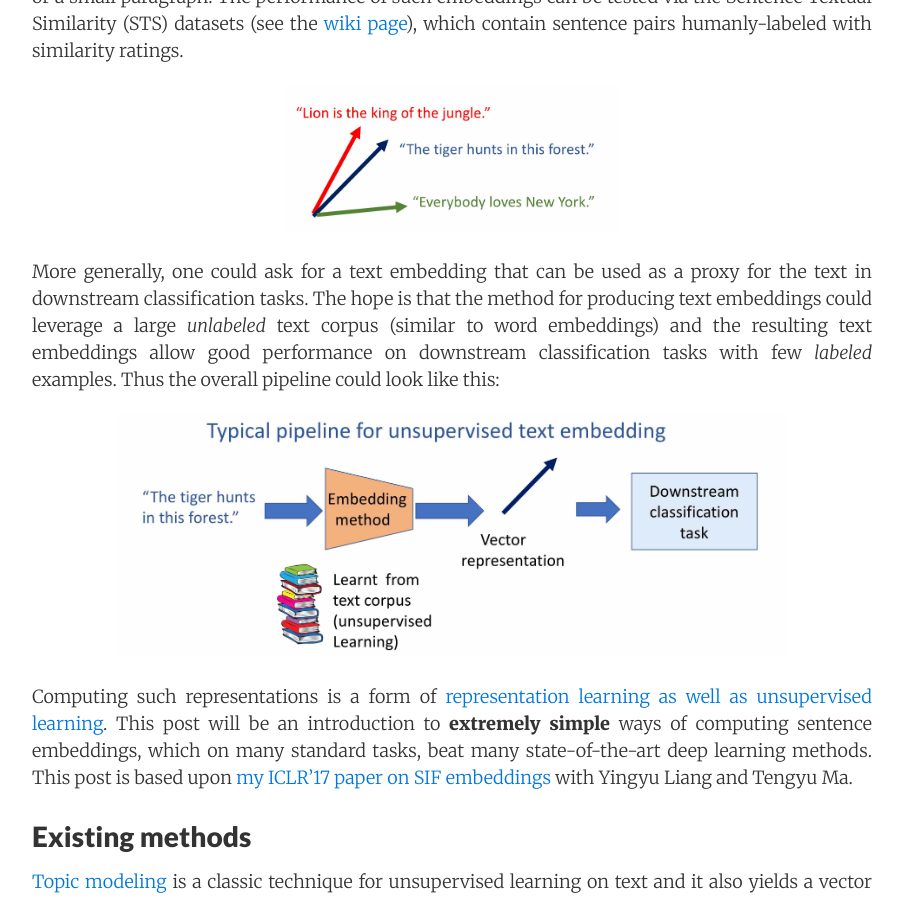
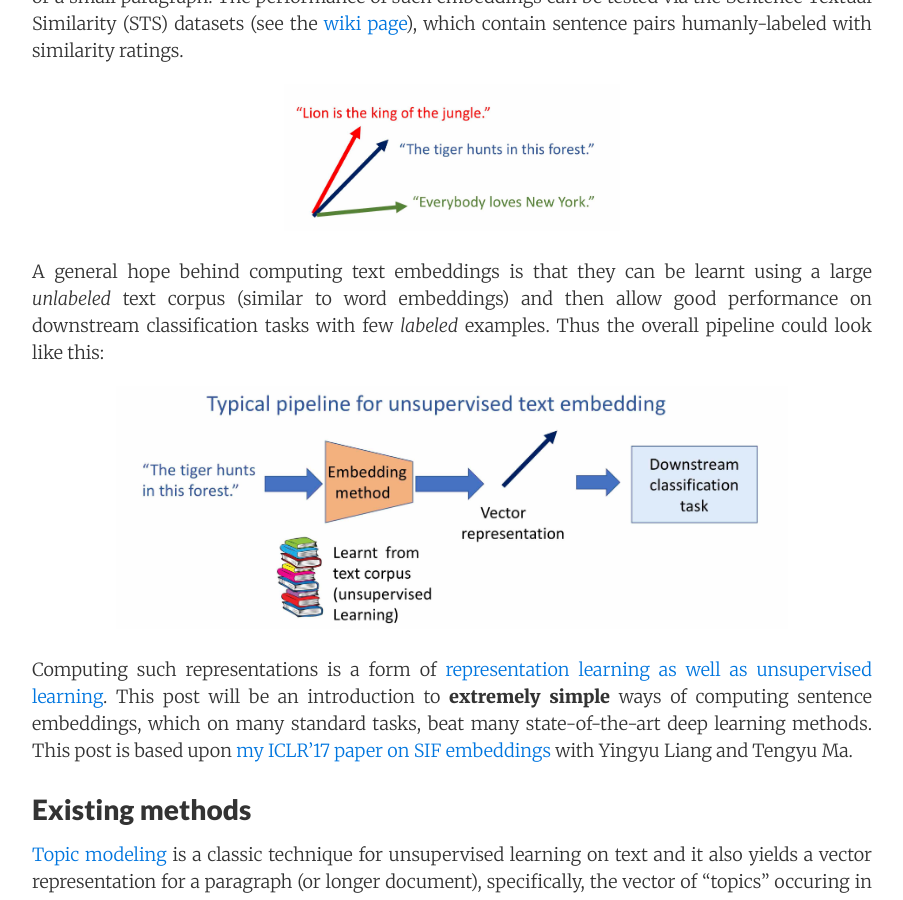
Before and after one commit to offconvex/offconvex.github.io, a Jekyll site: the page built from _posts/2018-06-16-textembeddings.md, in a window 1280 px wide and 900 px high, scrolled down 639 px. Shown: the whole window, without its empty margins (188-1091 px from the left). Built offline with Jekyll 4.4.1, drawn with Linux system fonts in a browser that asks for light colours; nearby versions of some CDN libraries; formulas are drawn with MathJax 3; comment, search, counter and statistics services are not loaded.

Commit message:
Update 2018-06-16-textembeddings.md

```diff
--- a/_posts/2018-06-16-textembeddings.md
+++ b/_posts/2018-06-16-textembeddings.md
@@ -14,7 +14,7 @@ Word embeddings (see my old [post1](http://www.offconvex.org/2015/12/12/word-emb
 <img src="/assets/textembeddingvectorslide.jpg" width="40%"  alt="What are text embeddings." />
 </p>
 
-More generally, one could ask for a text embedding that can be used as a proxy for the text in downstream classification tasks. The hope is that the method for producing text embeddings could leverage a large *unlabeled* text corpus (similar to word embeddings) and the resulting text embeddings allow good performance on downstream classification tasks with few *labeled* examples. Thus the overall pipeline could look like this:
+A general hope behind computing text embeddings is that they can be learnt using a large *unlabeled* text corpus (similar to word embeddings) and then allow good performance on downstream classification tasks with few *labeled* examples. Thus the overall pipeline could look like this:
 
 <p style="text-align:center;">
 <img src="/assets/textembeddingpipeline.jpg" width="80%"  alt="How are text embeddings used in downstream classification task." />
```
